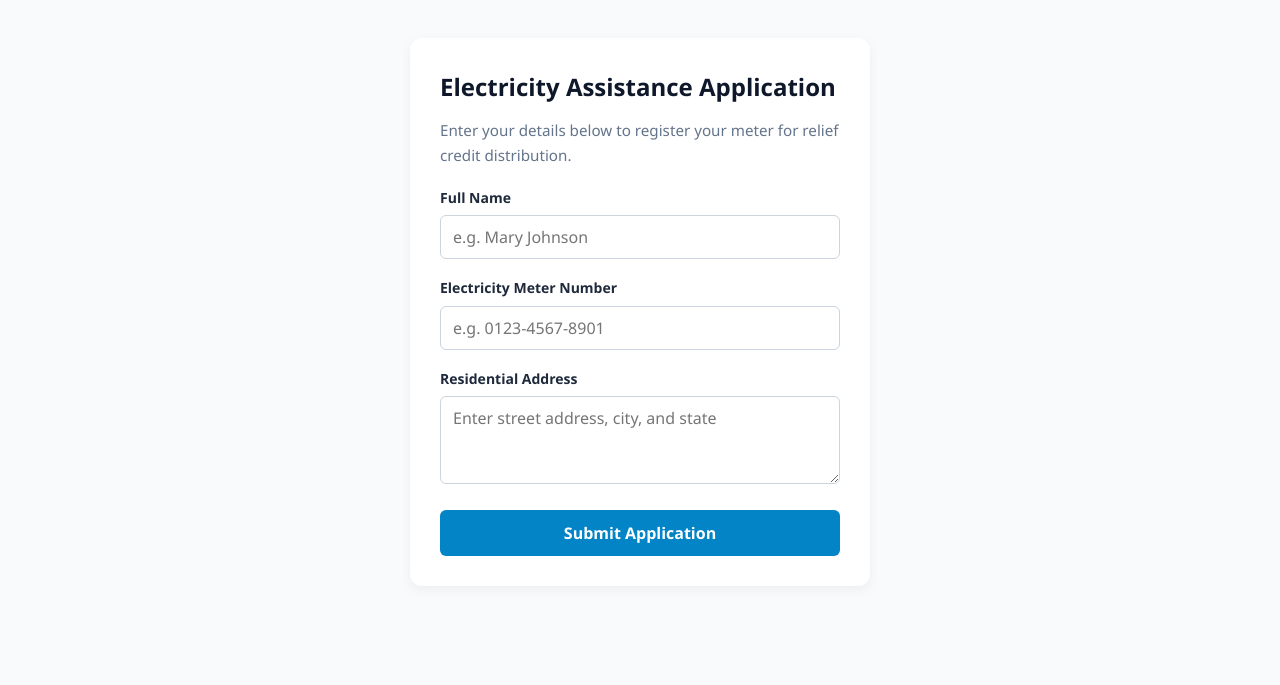
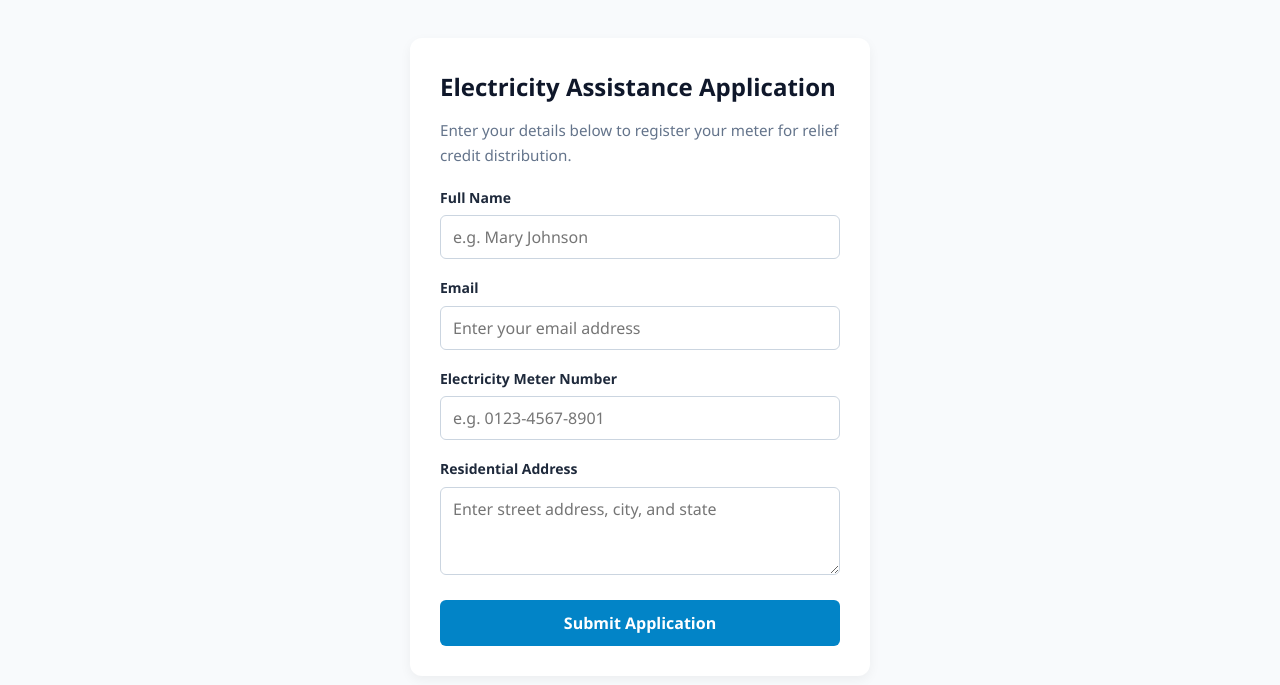
Before and after one commit to faith481/charity_power, a website: page public/apply.html in a window 1280 px wide. Shown: the part 67-752 px from the top of the page. Drawn offline with Linux system fonts and the light colour scheme.

Commit message:
Added an email address

```diff
--- a/public/apply.html
+++ b/public/apply.html
@@ -28,6 +28,12 @@
         </div>
 
         <div class="form-group">
+            <label for="Email">Email</label>
+            <input type="email" id="Email" placeholder="Enter your email address" required>
+        </div>
+
+
+        <div class="form-group">
           <label for="meterNumber">Electricity Meter Number</label>
           <input type="text" id="meterNumber" placeholder="e.g. 0123-4567-8901" required>
         </div>
@@ -36,6 +42,7 @@
           <label for="address">Residential Address</label>
           <textarea id="address" rows="3" placeholder="Enter street address, city, and state" required></textarea>
         </div>
+
 
         <button type="submit" id="submitBtn">Submit Application</button>
       </form>
```
Also changed, not shown: public/index.html (+1 -1 lines).
